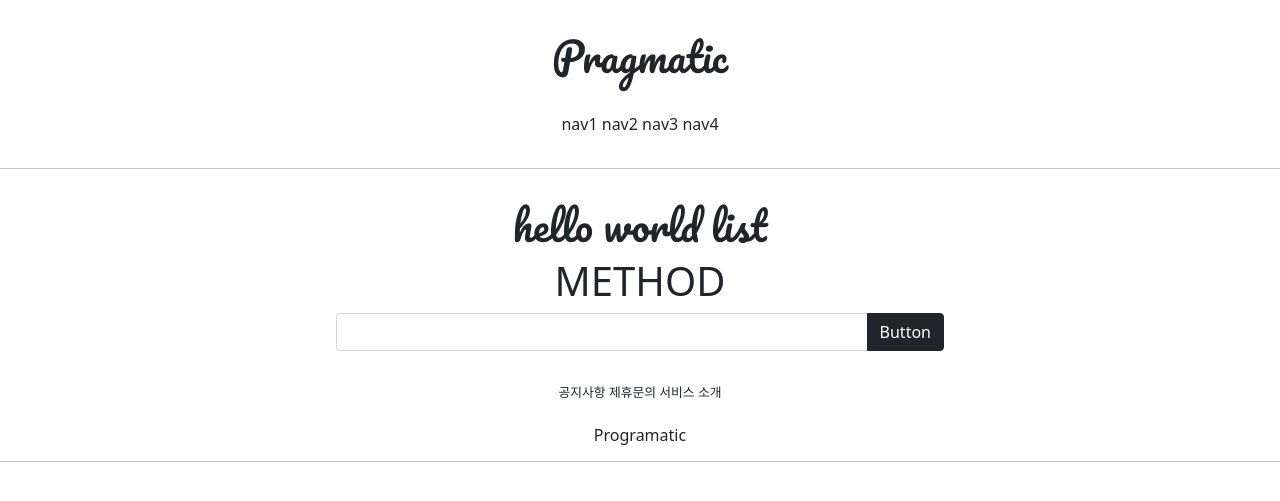
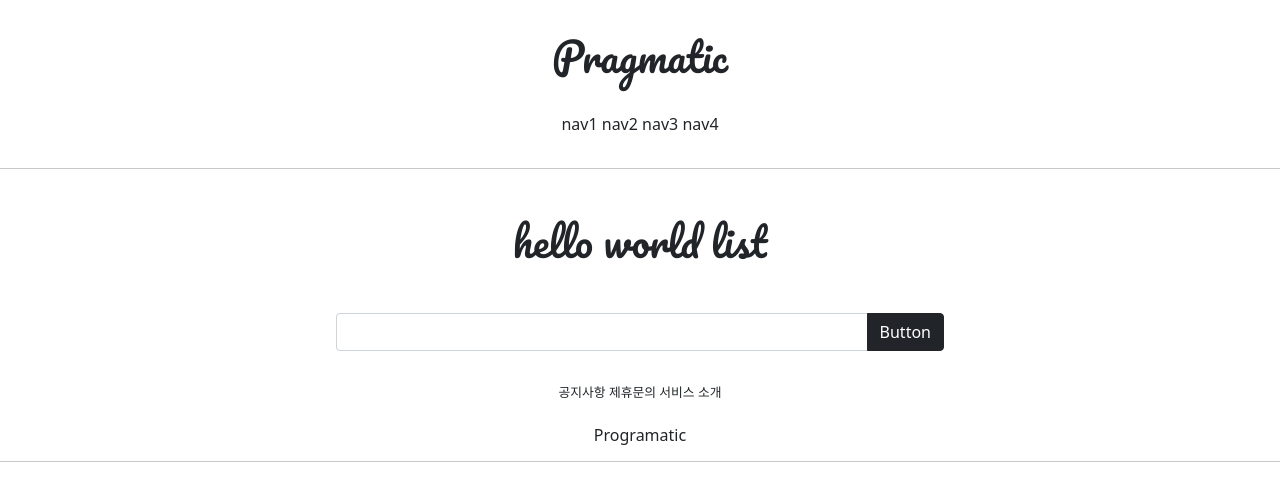
Before and after one commit to kovus380/GISTEC_WEB, a Django app: page /accounts/hello_world/ in a window 1280 px wide. Shown: the top 501 px of the page. Run offline with Django 3.2, Linux system fonts and the light colour scheme.

Commit message:
07/13 class commit 1

```diff
--- a/accountapp/templates/accountapp/hello_world.html
+++ b/accountapp/templates/accountapp/hello_world.html
@@ -2,20 +2,18 @@
 
 {% block content %}
 
-    <div style = "margin: 2rem; text-align: center">
-    <h1 style="font-family :'Pacifico', cursive"
-        class="m-8">
-        hello world list
-
-    </h1>
-        <h1>METHOD</h1>
+    <div style="margin: 2rem; text-align: center">
+        <h1 style="font-family: 'Pacifico', cursive"
+            class="m-5">
+            hello world list
+        </h1>
 
         <form action="/accounts/hello_world/" method="post">
             {% csrf_token %}
             <div class="input-group mb-3 w-50 m-auto">
                 <input type="text" class="form-control"
-                    name="hello_world_input">
-                <button class="btn btn-dark" type="submit">
+                       name="hello_world_input">
+                <button class="btn btn-dark" type="submit" >
                     Button
                 </button>
             </div>
@@ -24,11 +22,10 @@
         {% if hello_world_list %}
 
             {% for hello_world in hello_world_list %}
-                <h3>{{ hello_world_output.text }}</h3>
+                <h3>{{ hello_world.text }}</h3>
             {% endfor %}
 
         {% endif %}
-
     </div>
 
-{%  endblock %}
+{% endblock %}
--- a/accountapp/urls.py
+++ b/accountapp/urls.py
@@ -1,8 +1,11 @@
 from django.urls import path
-from accountapp.views import hello_world
+
+from accountapp.views import hello_world, AccountCreateView
 
 app_name = 'accountapp'
 
 urlpatterns = [
-    path('hello_world/', hello_world)
+    path('hello_world/', hello_world, name='hello_world'),
+
+    path('create/', AccountCreateView.as_view(), name='create')
 ]
--- a/accountapp/views.py
+++ b/accountapp/views.py
@@ -1,24 +1,34 @@
-from django.http import HttpResponse
+from django.contrib.auth.forms import UserCreationForm
+from django.contrib.auth.models import User
+from django.http import HttpResponse, HttpResponseRedirect
 from django.shortcuts import render
 
 # Create your views here.
+from django.urls import reverse, reverse_lazy
+from django.views.generic import CreateView
+
 from accountapp.models import HelloWorld
 
 
 def hello_world(request):
     if request.method == "POST":
 
-        temp = request.POST.get("hello_world_input")
+        temp = request.POST.get('hello_world_input')
 
         new_hello_world = HelloWorld()
         new_hello_world.text = temp
         new_hello_world.save()
 
-        hello_world_list = HelloWorld.objects.all()
+        return HttpResponseRedirect(reverse('accountapp:hello_world'))
 
-        return render(request, 'accountapp/hello_world.html',
-                      context={'hello_world_output': hello_world_list})
     else:
         hello_world_list = HelloWorld.objects.all()
         return render(request, 'accountapp/hello_world.html',
                       context={'hello_world_list': hello_world_list})
+
+
+class AccountCreateView(CreateView):
+    model = User
+    form_class = UserCreationForm
+    success_url = reverse_lazy('accountapp:hello_world')
+    template_name = 'accountapp/create.html'
```
